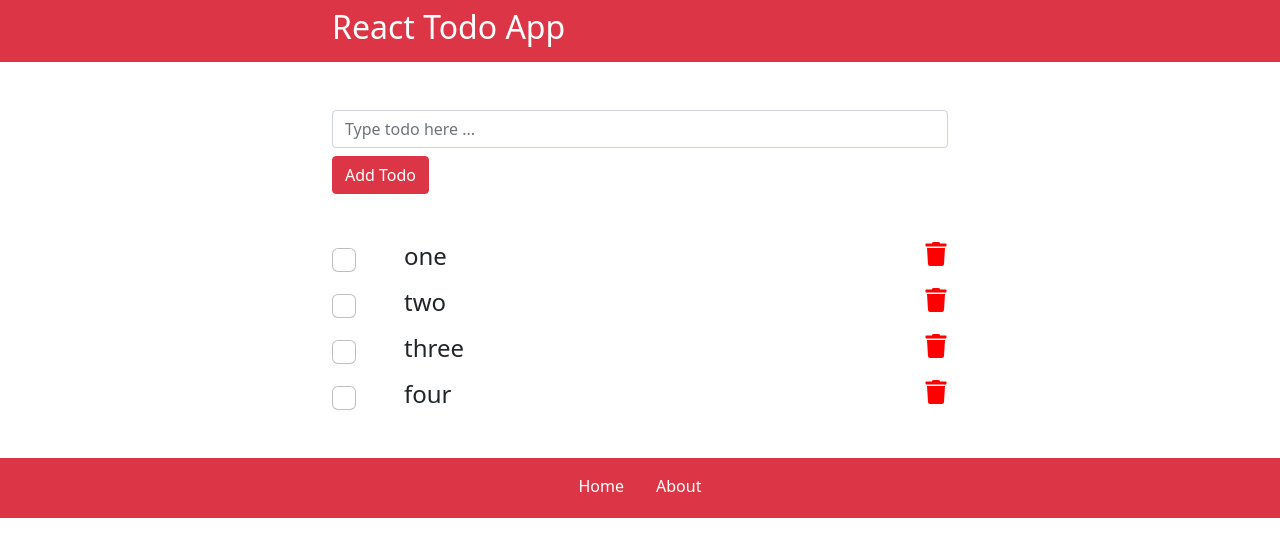
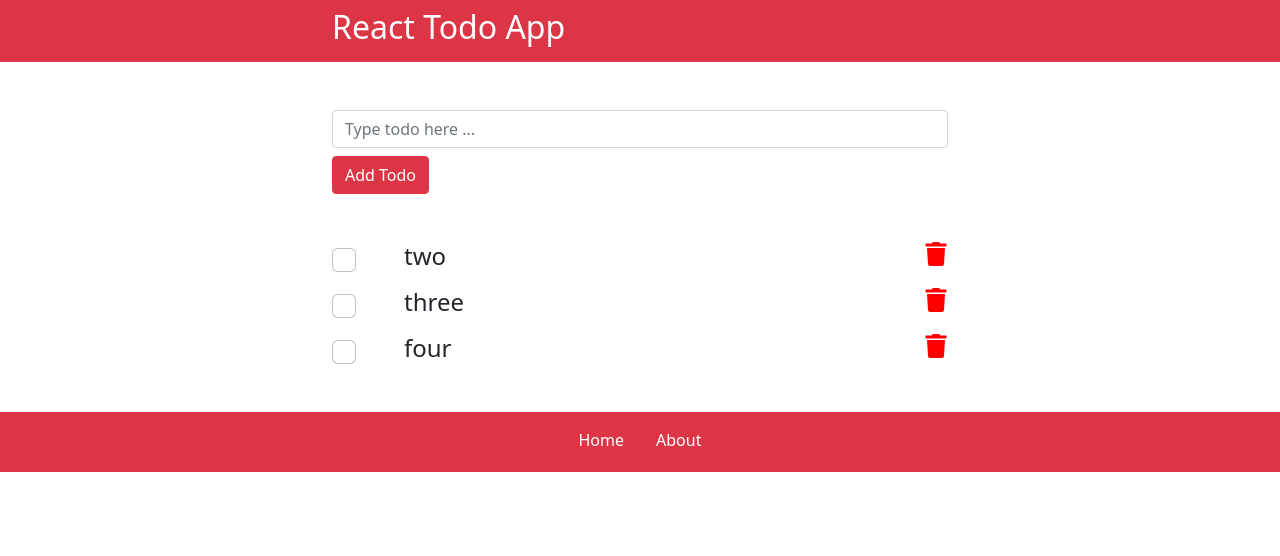
Before and after one commit to divvieesterhuizen/react-todo-app-frontend-28, a React (Create React App) app: page / in a window 1280 px wide. Shown: the top 556 px of the page. Built offline with nearby package versions, Linux system fonts and the light colour scheme; data requests are answered from the project's data file; the HTML template or start-up script is replaced by a standard one.

Commit message:
push to heroku 3

```diff
--- a/db.json
+++ b/db.json
@@ -1,10 +1,5 @@
 {
   "todos": [
-    {
-      "id": "491ba5d5-0f88-4cd6-a5b6-b2d0b3c85b00",
-      "title": "one",
-      "completed": false
-    },
     {
       "id": "2a4bcf04-ae7c-421b-a68b-6a30d11a24b8",
       "title": "two",
--- a/src/App.js
+++ b/src/App.js
@@ -15,7 +15,6 @@ function App() {
   const [todos, setTodos] = useState([]);
 
   const API = process.env.REACT_APP_API || process.env.API;
-  console.log('api = ', API);
 
   // initial run
   useEffect(() => {
@@ -40,7 +39,7 @@ function App() {
       completed: false,
     };
     // DB
-    const res = await axios.post('/todos', newTodo);
+    const res = await axios.post(API + '/todos', newTodo);
     const data = await res.data;
     // UI
     setTodos([...todos, data]);
@@ -48,14 +47,14 @@ function App() {
 
   const deleteTodo = async (_id) => {
     //DB
-    await axios.delete(`/todos/${_id}`);
+    await axios.delete(API + `/todos/${_id}`);
 
     // UI
     setTodos(todos.filter((todo) => todo.id !== _id));
   };
 
   const updateTodo = async (todo) => {
-    await axios.put(`/todos/${todo.id}`, todo);
+    await axios.put(API + `/todos/${todo.id}`, todo);
   };
 
   const onCheck = (_id) => {
@@ -78,14 +77,14 @@ function App() {
 
   // Fetch Functions
   const fetchTodos = async () => {
-    const res = await axios.get('/todos');
+    const res = await axios.get(API + '/todos');
     const data = await res.data;
     console.log('todos fetched', data);
     return data;
   };
 
   // const fetchTodo = async (_id) => {
-  //   const res = await axios.get(`/todo/${_id}`);
+  //   const res = await axios.get(API + `/todo/${_id}`);
   //   const data = await res.data;
   //   return data;
   // };
```
